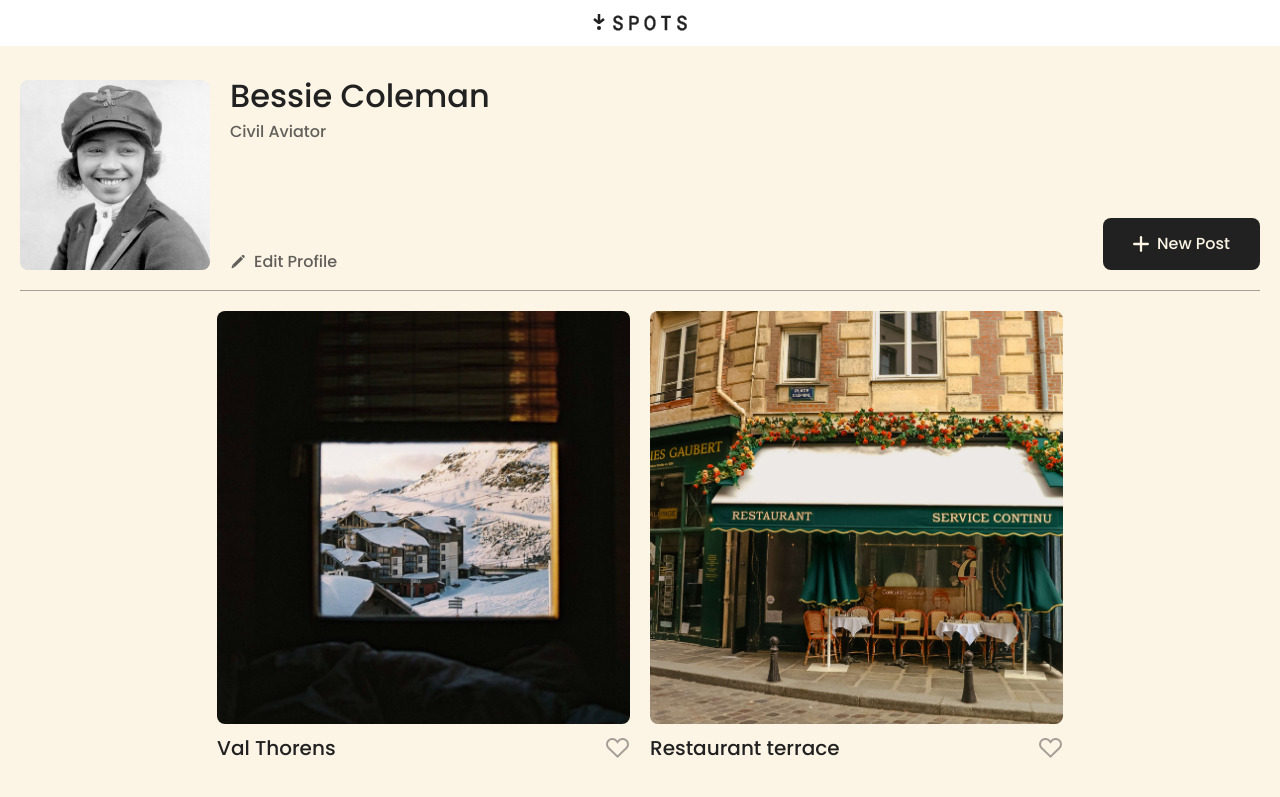
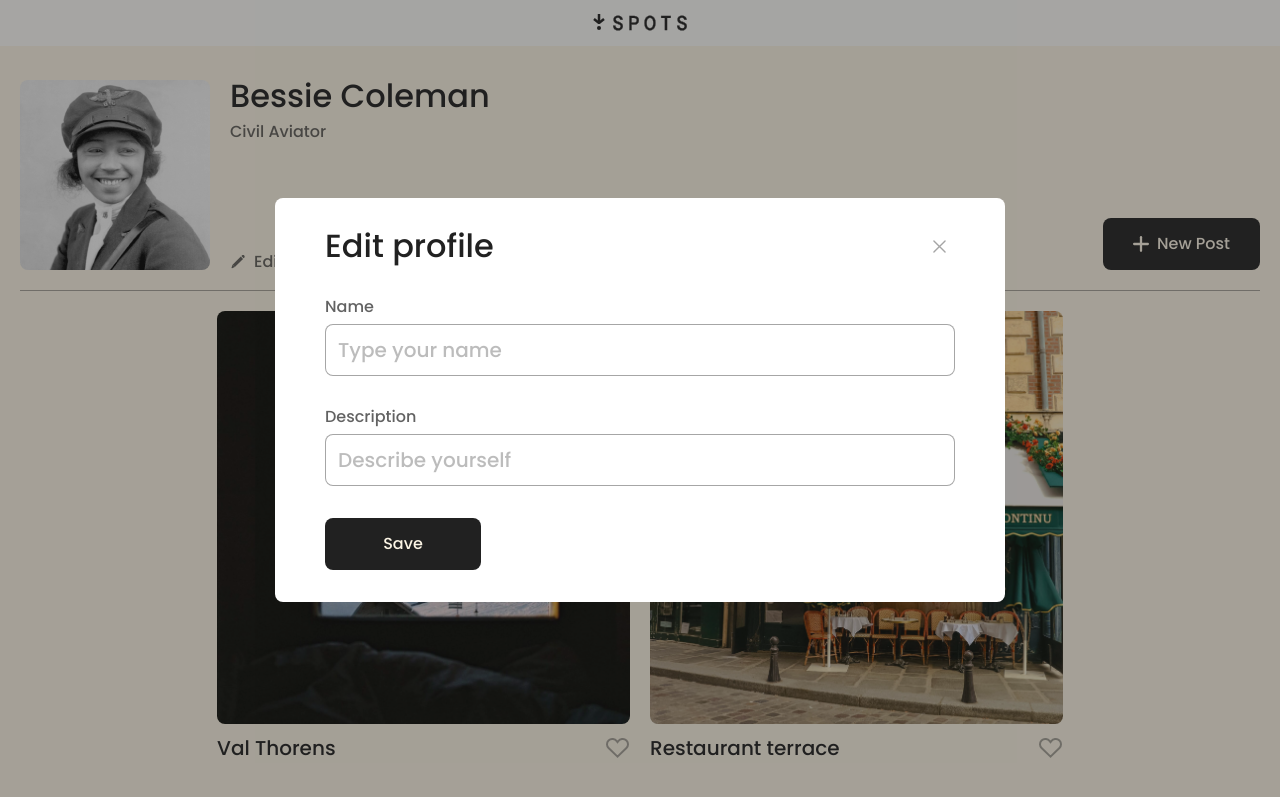
Before and after one commit to fdlai/se_project_spots, a plain HTML site: page index.html in a window 1280 px wide. Both pictures are taken after a click on the button "Edit Profile". Shown: the top 797 px of the page. Drawn offline with Linux system fonts and the light colour scheme.

Commit message:
feature: add html and css for edit-profile modal; move cards to index.js; add open and close functionality for modal

```diff
--- a/blocks/header.css
+++ b/blocks/header.css
@@ -1,5 +1,5 @@
 .header {
-  background-color: #fff;
+  background-color: rgba(255, 255, 255, 0.8);
   min-height: 46px;
   width: 100%;
   background-image: url("../images/spots-logo.svg");
--- a/blocks/modal.css
+++ b/blocks/modal.css
@@ -0,0 +1,152 @@
+.modal {
+  position: fixed;
+  top: 0;
+  right: 0;
+  bottom: 0;
+  left: 0;
+  z-index: 100;
+  display: flex;
+  font-weight: 500;
+  color: #212121;
+  background-color: rgba(33, 33, 33, 0.4);
+  opacity: 0;
+  pointer-events: none;
+  transition: opacity 0.3s ease-out;
+}
+
+.modal_opened {
+  opacity: 1;
+  pointer-events: auto;
+}
+
+.modal__container {
+  margin: auto;
+  width: 730px;
+  padding: 32px 50px;
+  box-sizing: border-box;
+  background-color: #fff;
+  border-radius: 8px;
+  position: relative;
+}
+
+.modal__close-button {
+  position: absolute;
+  top: 37px;
+  right: 54px;
+  background-position: center;
+  background-repeat: no-repeat;
+  background-color: transparent;
+  background-size: contain;
+  background-image: url(../images/black-x-icon.svg);
+  width: 23px;
+  height: 23px;
+  opacity: 0.4;
+  border: none;
+  cursor: pointer;
+  transition: opacity 0.25s;
+}
+
+.modal__close-button:hover {
+  opacity: 1;
+}
+
+.modal__heading {
+  margin: 0 0 36px 0;
+  font-size: 32px;
+  line-height: 1;
+  font-weight: 500;
+}
+
+.modal__paragraph {
+  margin: 0 0 8px 0;
+  font-size: 16px;
+  line-height: 1.1;
+  opacity: 0.7;
+}
+
+.modal__input {
+  margin: 0 0 32px 0;
+  padding: 0 0 0 12px;
+  width: 100%;
+  height: 52px;
+  font-size: 20px;
+  line-height: 1;
+  font-weight: 500;
+  border: 1px solid rgba(33, 33, 33, 0.4);
+  border-radius: 8px;
+  box-sizing: border-box;
+  color: #212121;
+}
+
+.modal__input:hover {
+  cursor: pointer;
+  border: 1px solid rgba(33, 33, 33, 1);
+}
+
+.modal__input::placeholder {
+  font-size: 20px;
+  font-weight: 500;
+  line-height: 1;
+  color: rgba(33, 33, 33, 0.3);
+}
+
+.modal__submit-button {
+  margin: 0;
+  padding: 0;
+  color: #fcf5e5;
+  background-color: #212121;
+  width: 156px;
+  height: 52px;
+  font-size: 16px;
+  line-height: 1;
+  font-weight: 500;
+  text-align: center;
+  border: none;
+  border-radius: 8px;
+  cursor: pointer;
+  transition: 0.25s ease-out;
+}
+
+.modal__submit-button:hover {
+  opacity: 0.8;
+}
+
+@media screen and (max-width: 886px) {
+  .modal__container {
+    width: 80vw;
+    padding: calc(22px + 1.4vw) calc(13px + 2vw) calc(13px + 2vw);
+  }
+  .modal__close-button {
+    top: 4vh;
+    right: 4vw;
+  }
+  .modal__heading {
+    font-size: calc(20px + 1.4vw);
+  }
+}
+
+@media screen and (max-width: 453px) {
+  .modal__container {
+    width: 300px;
+    padding: 22px 12px 12px 12px;
+  }
+  .modal__close-button {
+    top: 17px;
+    right: 16px;
+  }
+  .modal__heading {
+    font-size: 20px;
+    margin: 0 0 34px 0;
+  }
+  .modal__input {
+    height: 48px;
+    font-size: 16px;
+    margin-bottom: 24px;
+  }
+  .modal__input::placeholder {
+    font-size: 16px;
+  }
+  .modal__submit-button {
+    width: 100%;
+  }
+}
--- a/index.html
+++ b/index.html
@@ -148,6 +148,36 @@
     <footer class="footer page__footer">
       <p class="footer__copyright">2024 &copy; Spots</p>
     </footer>
+    <!-- ------------------------- modal edit-profile -------------------------- -->
+    <div class="modal" id="edit-profile-modal">
+      <div class="modal__container">
+        <button
+          class="modal__close-button"
+          type="button"
+          aria-label="close"
+        ></button>
+        <p class="modal__heading">Edit profile</p>
+        <form class="modal__form" name="edit-profile-modal-form">
+          <p class="modal__paragraph">Name</p>
+          <input
+            class="modal__input"
+            type="text"
+            name="name"
+            placeholder="Type your name"
+          />
+          <p class="modal__paragraph">Description</p>
+          <input
+            class="modal__input"
+            type="text"
+            name="description"
+            placeholder="Describe yourself"
+          />
+          <button class="modal__submit-button" type="submit" aria-label="save">
+            Save
+          </button>
+        </form>
+      </div>
+    </div>
     <script src="./scripts/index.js" defer></script>
   </body>
 </html>
--- a/scripts/index.js
+++ b/scripts/index.js
@@ -0,0 +1,48 @@
+/* -------------------------------------------------------------------------- */
+/*                                  Constants                                 */
+/* -------------------------------------------------------------------------- */
+
+const initialCards = [
+  {
+    name: "Val Thorens",
+    link: "https://practicum-content.s3.us-west-1.amazonaws.com/software-engineer/spots/1-photo-by-moritz-feldmann-from-pexels.jpg",
+  },
+  {
+    name: "Restaurant terrace",
+    link: "https://practicum-content.s3.us-west-1.amazonaws.com/software-engineer/spots/2-photo-by-ceiline-from-pexels.jpg",
+  },
+  {
+    name: "An outdoor cafe",
+    link: "https://practicum-content.s3.us-west-1.amazonaws.com/software-engineer/spots/3-photo-by-tubanur-dogan-from-pexels.jpg",
+  },
+  {
+    name: "A very long bridge, over the forest and through the trees",
+    link: "https://practicum-content.s3.us-west-1.amazonaws.com/software-engineer/spots/4-photo-by-maurice-laschet-from-pexels.jpg",
+  },
+  {
+    name: "Tunnel with morning light",
+    link: "https://practicum-content.s3.us-west-1.amazonaws.com/software-engineer/spots/5-photo-by-van-anh-nguyen-from-pexels.jpg",
+  },
+  {
+    name: "Mountain house",
+    link: "https://practicum-content.s3.us-west-1.amazonaws.com/software-engineer/spots/6-photo-by-moritz-feldmann-from-pexels.jpg",
+  },
+];
+
+const editProfileButton = document.querySelector(".profile__edit-button");
+const editProfileModal = document.querySelector("#edit-profile-modal");
+const editProfileModalCloseButton = editProfileModal.querySelector(
+  ".modal__close-button"
+);
+
+/* -------------------------------------------------------------------------- */
+/*                               Event Listeners                              */
+/* -------------------------------------------------------------------------- */
+
+editProfileButton.addEventListener("click", () => {
+  editProfileModal.classList.add("modal_opened");
+});
+
+editProfileModalCloseButton.addEventListener("mousedown", () => {
+  editProfileModal.classList.remove("modal_opened");
+});
```
